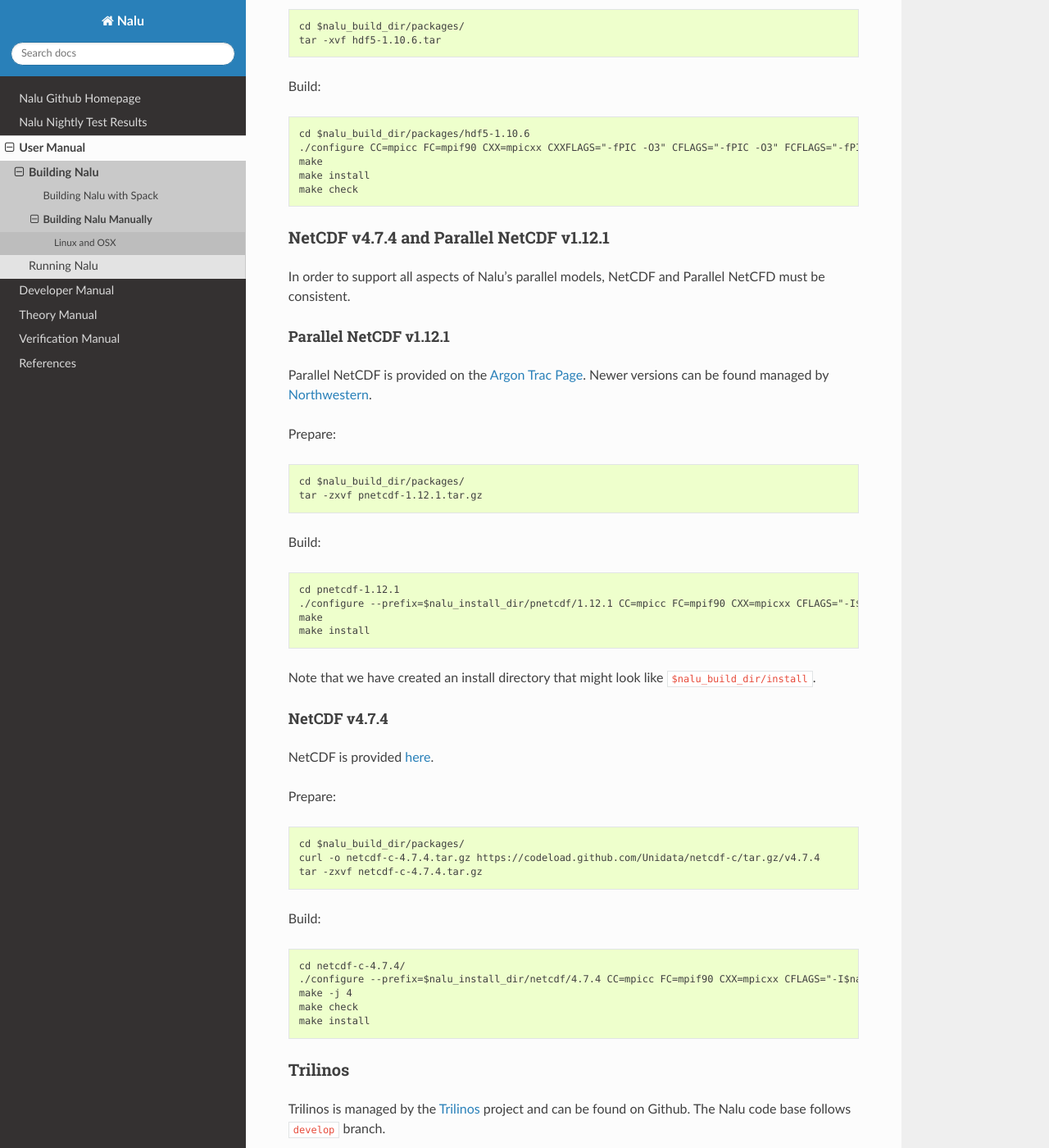
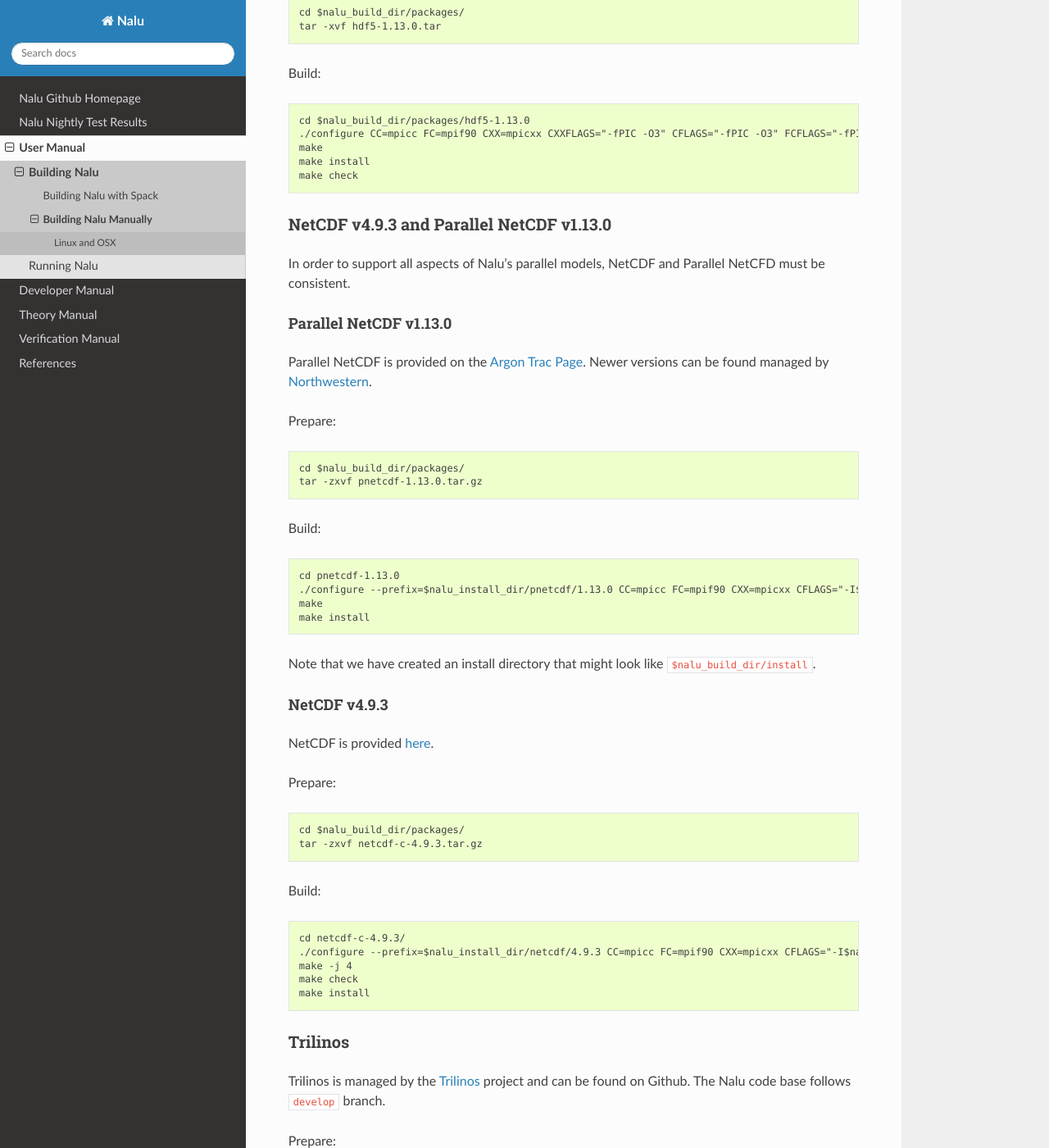
Before and after one commit to COMERI/Mare-Nalu, a Sphinx documentation site: the page built from docs/source/user/build_manually.rst, in a window 1280 px wide and 1400 px high, scrolled down 2358 px. Shown: the whole window at 82% size. Built offline with Sphinx 7.4.7 and the Read the Docs theme 3.1.0, drawn with Linux system fonts in a browser that asks for light colours; some of the changed text lies outside the part shown.

Commit message:
update build scipt and manual

```diff
--- a/docs/source/user/build_manually.rst
+++ b/docs/source/user/build_manually.rst
@@ -28,7 +28,7 @@ in which Homebrew has installed them, to use when building Trilinos and Nalu.
     brew install cmake
     brew install libxml2
 
-CMake v3.17.0
+CMake v3.31.9
 ~~~~~~~~~~~~~
 
 CMake is provided `here <http://www.cmake.org/download/>`__. The version
@@ -40,14 +40,14 @@ Prepare:
 ::
 
     cd $nalu_build_dir/packages
-    tar -xf cmake-3.17.0.tar.gz
+    tar -xf cmake-3.31.9.tar.gz
 
 Build:
 
 ::
 
-    cd $nalu_build_dir/packages/cmake-3.17.0
-    ./configure --prefix=$nalu_install_dir/cmake/3.17.0
+    cd $nalu_build_dir/packages/cmake-3.31.9
+    ./configure --prefix=$nalu_install_dir/cmake/3.31.9
     make
     make install
 
@@ -94,7 +94,6 @@ Prepare:
 ::
 
     cd $nalu_build_dir/packages
-    curl -o zlib-1.2.11.tar.gz https://zlib.net/fossils/zlib-1.2.11.tar.gz
     tar -zxvf zlib-1.2.11.tar.gz
 
 Build:
@@ -106,34 +105,34 @@ Build:
     make
     make install
 
-HDF5 v1.10.6
+HDF5 v1.13.0
 ~~~~~~~~~~~~
 
-HDF5 1.10.6 is provided `here <http://www.hdfgroup.org/downloads/index.html>`__.
+HDF5 1.13.0 is provided `here <http://www.hdfgroup.org/downloads/index.html>`__.
 
 Prepare:
 
 ::
 
     cd $nalu_build_dir/packages/
-    tar -xvf hdf5-1.10.6.tar
+    tar -xvf hdf5-1.13.0.tar
 
 Build:
 
 ::
 
-    cd $nalu_build_dir/packages/hdf5-1.10.6
-    ./configure CC=mpicc FC=mpif90 CXX=mpicxx CXXFLAGS="-fPIC -O3" CFLAGS="-fPIC -O3" FCFLAGS="-fPIC -O3" --enable-parallel --with-zlib=$nalu_install_dir/zlib/1.2.11 --prefix=$nalu_install_dir/hdf5/1.10.6
+    cd $nalu_build_dir/packages/hdf5-1.13.0
+    ./configure CC=mpicc FC=mpif90 CXX=mpicxx CXXFLAGS="-fPIC -O3" CFLAGS="-fPIC -O3" FCFLAGS="-fPIC -O3" --enable-parallel --with-zlib=$nalu_install_dir/zlib/1.2.11 --prefix=$nalu_install_dir/hdf5/1.13.0
     make
     make install
     make check
 
-NetCDF v4.7.4 and Parallel NetCDF v1.12.1
+NetCDF v4.9.3 and Parallel NetCDF v1.13.0
 ~~~~~~~~~~~~~~~~~~~~~~~~~~~~~~~~~~~~~~~~~~
 
 In order to support all aspects of Nalu's parallel models, NetCDF and Parallel NetCFD must be consistent.
 
-Parallel NetCDF v1.12.1
+Parallel NetCDF v1.13.0
 ***********************
 
 Parallel NetCDF is provided on the `Argon Trac Page <https://trac.mcs.anl.gov/projects/parallel-netcdf/wiki/Download>`__. Newer versions
@@ -144,20 +143,20 @@ Prepare:
 ::
 
     cd $nalu_build_dir/packages/
-    tar -zxvf pnetcdf-1.12.1.tar.gz
+    tar -zxvf pnetcdf-1.13.0.tar.gz
 
 Build:
 
 ::
 
-    cd pnetcdf-1.12.1
-    ./configure --prefix=$nalu_install_dir/pnetcdf/1.12.1 CC=mpicc FC=mpif90 CXX=mpicxx CFLAGS="-I$nalu_install_dir/pnetcdf/1.12.1/include -O3" LDFLAGS=-L$nalu_install_dir/pnetcdf/1.12.1/lib --disable-fortran
+    cd pnetcdf-1.13.0
+    ./configure --prefix=$nalu_install_dir/pnetcdf/1.13.0 CC=mpicc FC=mpif90 CXX=mpicxx CFLAGS="-I$nalu_install_dir/pnetcdf/1.13.0/include -O3" LDFLAGS=-L$nalu_install_dir/pnetcdf/1.13.0/lib --disable-fortran
     make
     make install
 
 Note that we have created an install directory that might look like ``$nalu_build_dir/install``.
 
-NetCDF v4.7.4
+NetCDF v4.9.3
 *************
 
 NetCDF is provided `here <https://github.com/Unidata/netcdf-c/releases>`__.
@@ -167,15 +166,14 @@ Prepare:
 ::
 
     cd $nalu_build_dir/packages/
-    curl -o netcdf-c-4.7.4.tar.gz https://codeload.github.com/Unidata/netcdf-c/tar.gz/v4.7.4
-    tar -zxvf netcdf-c-4.7.4.tar.gz
+    tar -zxvf netcdf-c-4.9.3.tar.gz
 
 Build:
 
 ::
 
-    cd netcdf-c-4.7.4/
-    ./configure --prefix=$nalu_install_dir/netcdf/4.7.4 CC=mpicc FC=mpif90 CXX=mpicxx CFLAGS="-I$nalu_install_dir/hdf5/1.10.6/include -I$nalu_install_dir/pnetcdf/1.12.1/include -O3" CPPFLAGS=${CFLAGS} LDFLAGS="-L$nalu_install_dir/hdf5/1.10.6/lib -L$nalu_install_dir/pnetcdf/1.12.1/lib -L$nalu_install_dir/zlib/1.2.11/lib -Wl,--rpath=$nalu_install_dir/hdf5/1.10.6/lib" --enable-pnetcdf --enable-parallel-tests --enable-netcdf-4 --disable-shared --disable-fsync --disable-cdmremote --disable-dap --disable-doxygen --disable-v2
+    cd netcdf-c-4.9.3/
+    ./configure --prefix=$nalu_install_dir/netcdf/4.9.3 CC=mpicc FC=mpif90 CXX=mpicxx CFLAGS="-I$nalu_install_dir/hdf5/1.13.0/include -I$nalu_install_dir/pnetcdf/1.13.0/include -O3" CPPFLAGS=${CFLAGS} LDFLAGS="-L$nalu_install_dir/hdf5/1.13.0/lib -L$nalu_install_dir/pnetcdf/1.13.0/lib -L$nalu_install_dir/zlib/1.2.11/lib -Wl,--rpath=$nalu_install_dir/hdf5/1.13.0/lib" --enable-pnetcdf --enable-parallel-tests --enable-netcdf-4 --disable-shared --disable-fsync --disable-cdmremote --disable-dap --disable-doxygen --disable-v2
     make -j 4
     make check
     make install
```
Also changed, not shown: 1 other file.
